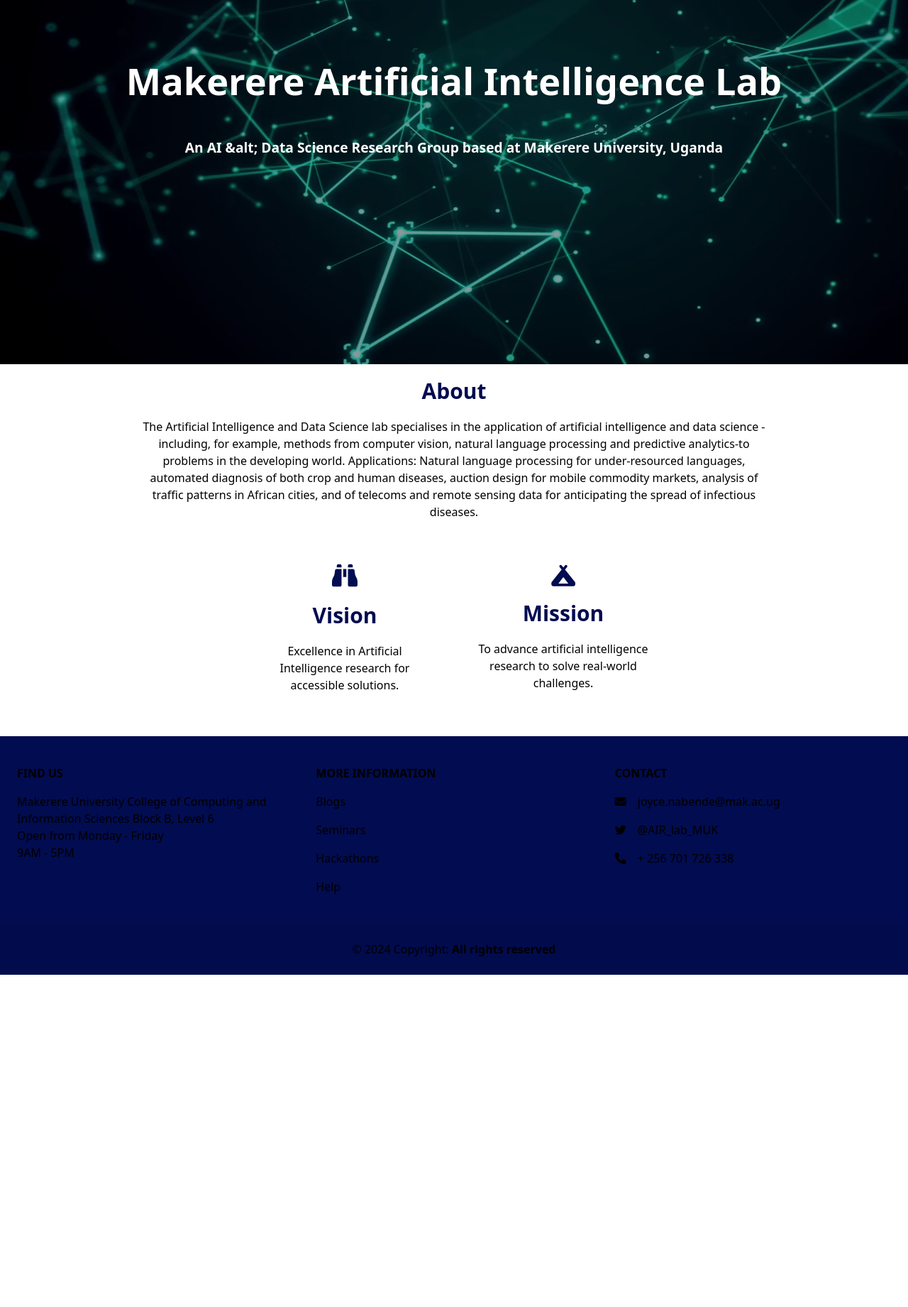
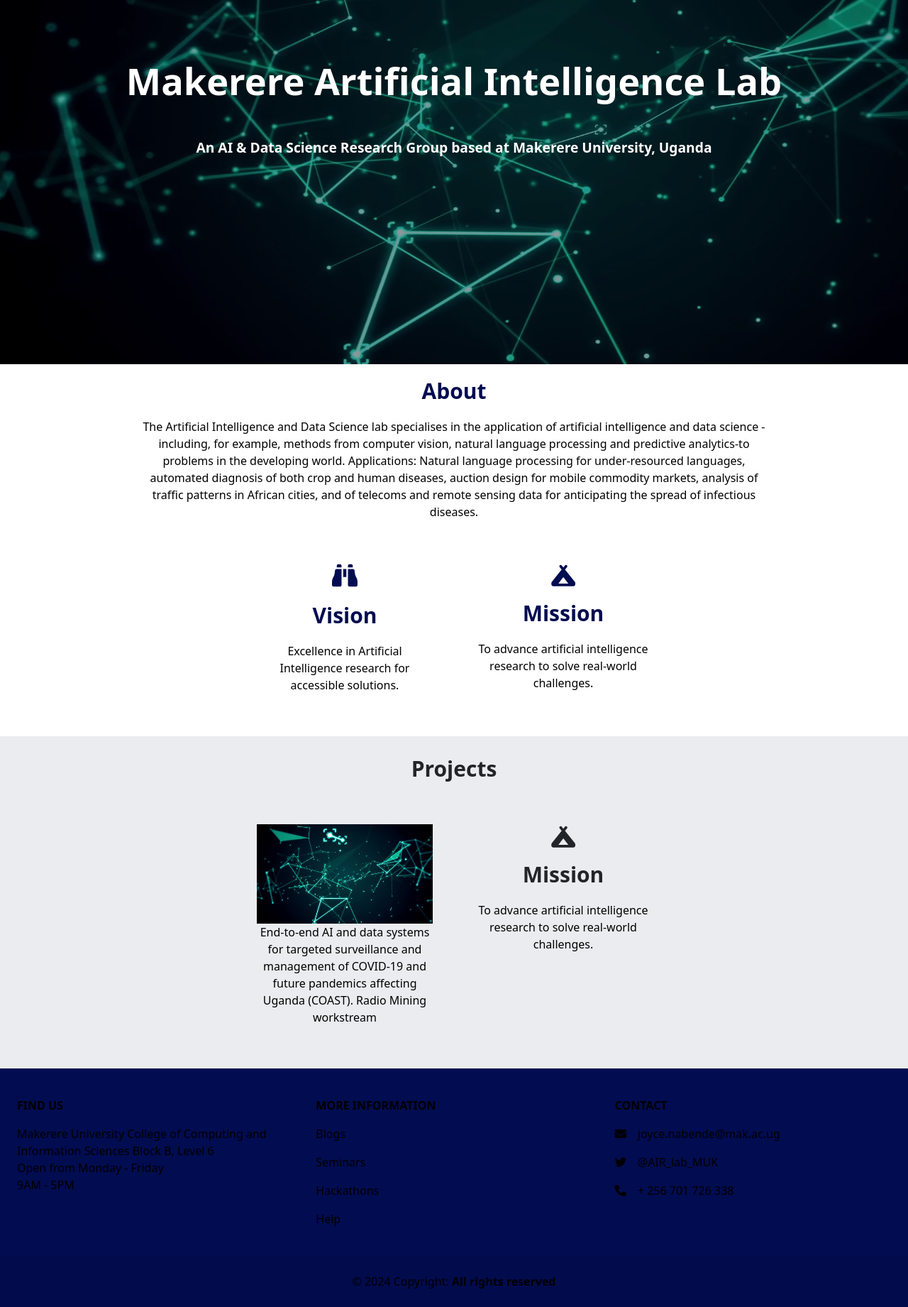
Before and after one commit to Ssaava/Django-CRM, a Django app: page / in a window 1280 px wide; the page is wider, and only the part inside the window is pictured. Shown: the part 287-2128 px from the top of that part at 71% size. Before the commit the page ends 1660 px from the top of that part, so only its background shows below. Run offline with Django 5.2, Linux system fonts and the light colour scheme; style sheets or scripts are compiled from the project's sources; some libraries are stand-ins or nearby versions.

Commit message:
projects section

```diff
--- a/templates/pages/components/home/hero.html
+++ b/templates/pages/components/home/hero.html
@@ -1,8 +1,6 @@
 {% load static %}
 <div>
-    <div
-      class=" relative h-[calc(100vh-72px)] w-screen mt-[72px]"
-    >
+  <div class="relative h-[calc(100vh-72px)] w-screen mt-[72px]">
     {# image could only go there if hard coded #}
     <div class="absolute h-full w-screen -z-10">
       <img
@@ -21,7 +19,7 @@
           Makerere Artificial Intelligence Lab
         </h1>
         <p class="text-[clamp(1rem,0.9626rem+0.2994vw,1.25rem)]">
-            An AI &alt; Data Science Research Group based at Makerere University,
+          An AI &amp; Data Science Research Group based at Makerere University,
           Uganda
         </p>
       </div>
--- /dev/null
+++ b/templates/pages/components/home/projects.html
@@ -0,0 +1,36 @@
+{% load static %}
+
+<div class="px-[clamp(1.5625rem,-12.1094rem+43.75vw,12.5rem)] bg-[#EBECEF]">
+  <h3 class="text-center text-[#212529] font-bold text-3xl pt-7">Projects</h3>
+  <div class="flex flex-wrap justify-center py-10 gap-5">
+    {# Projects List #}
+    <a
+      class="w-[18rem] hover:shadow-lg duration-300 p-5 rounded-[1.6rem] block"
+    >
+      <img src="{% static 'images/air-bg.jpg' %}" alt="bg Image" />
+      <div>
+        <p class="text-center">
+          End-to-end AI and data systems for targeted surveillance and
+          management of COVID-19 and future pandemics affecting Uganda (COAST).
+          Radio Mining workstream
+        </p>
+      </div>
+    </a>
+    {# project 2 #}
+    <a
+      class="w-[18rem] hover:shadow-lg duration-300 p-5 rounded-[1.6rem] block"
+    >
+      <h3 class="text-center text-[#212529] font-bold text-3xl pb-5">
+        <i class="fa-solid fa-campground text-4xlm mb-5"></i>
+        <p>Mission</p>
+      </h3>
+      <div>
+        <p class="text-center">
+          To advance artificial intelligence research to solve real-world
+          challenges.
+        </p>
+      </div>
+    </a>
+    {# project 3 #}
+  </div>
+</div>
--- a/templates/pages/home.html
+++ b/templates/pages/home.html
@@ -3,5 +3,6 @@
 <section>
   <div>{% include "./components/home/hero.html" %}</div>
   <div>{% include "./components/home/about.html"%}</div>
+  <div>{% include "./components/home/projects.html" %}</div>
 </section>
 {% endblock %}
```
Lines whose indentation alone changed are shown as unchanged.
